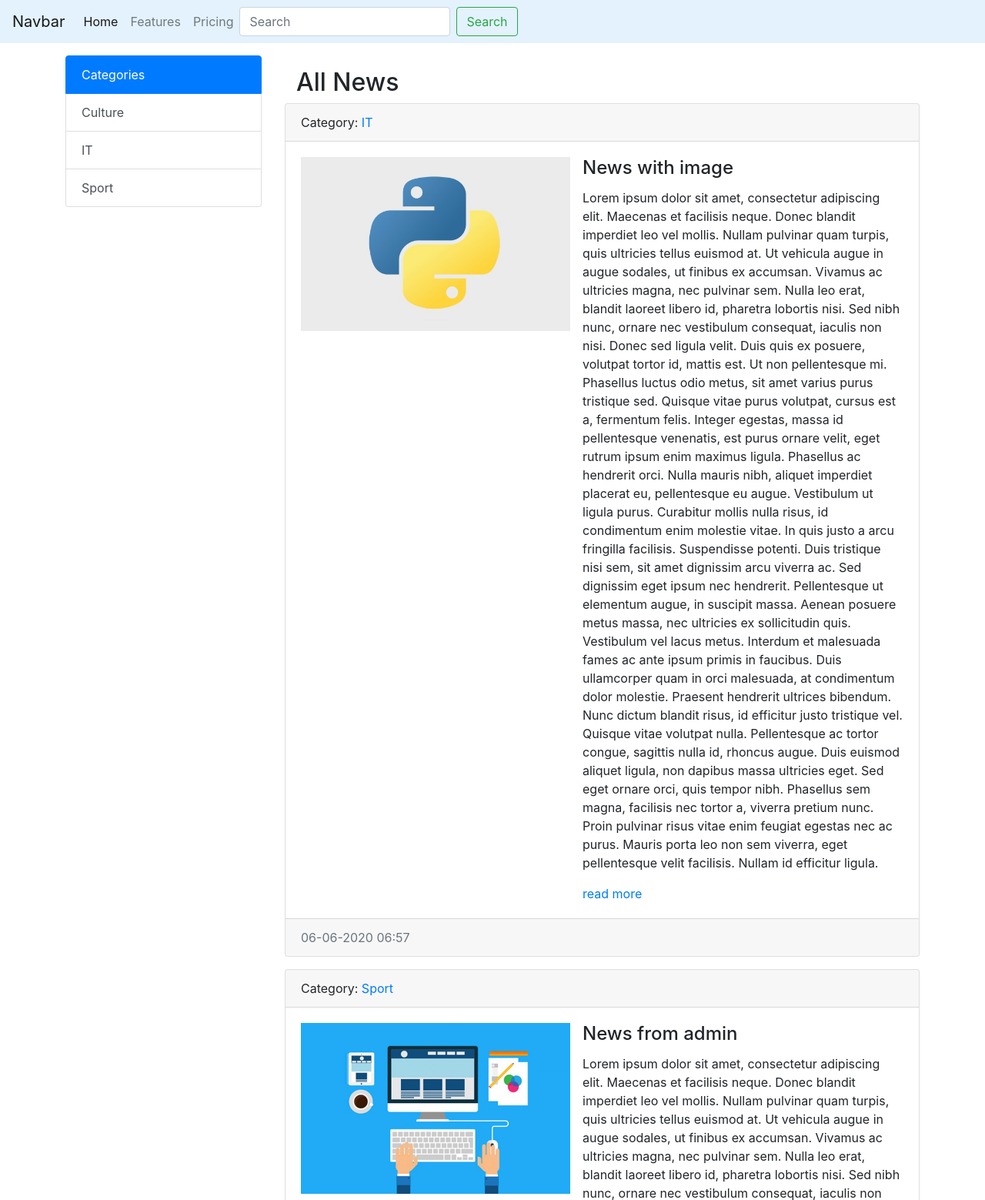
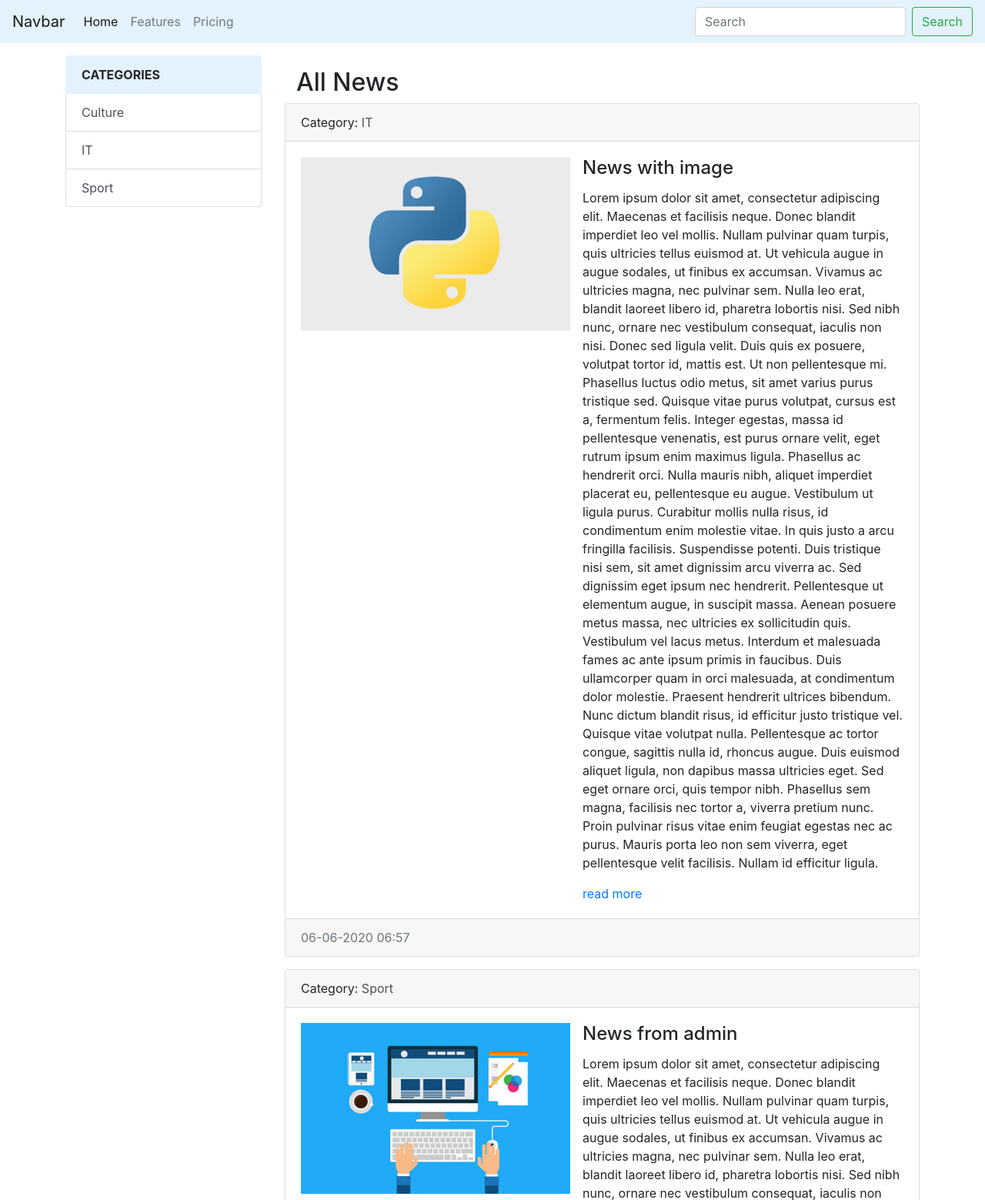
Before and after one commit to semen-ksv/Learning_Django_blog, a Django app: page / in a window 1280 px wide. Shown: the top 1559 px of the page at 77% size. Run offline with Django 3.2, Linux system fonts and the light colour scheme; data comes from the database, SQL or seed files in the repository; some libraries are stand-ins or nearby versions.

Commit message:
add tags for categories_sidebar

```diff
--- a/news/templates/news/include/article.html
+++ b/news/templates/news/include/article.html
@@ -1,7 +1,7 @@
 <div class="card mb-3">
     <div class="card-header">
         {% if article.category %}
-            Category: <a href="{% url 'category' article.category.pk %}">{{ article.category }}</a>
+            Category: <a href="{% url 'category' article.category.pk %}" class="list-group-item-action">{{ article.category }}</a>
         {% endif %}
     </div>
     <div class="card-body">
--- /dev/null
+++ b/news/templates/news/include/categories_sidebar.html
@@ -0,0 +1,13 @@
+
+{% load news_tags %}
+{# tag позволяет вывести напрямую get_all_categories со всеми категориями без привязки к основной страничке#}
+<div class="list-group">
+    <a href="#" class="list-group-item list-group-item-action active" style="color: #212529; background-color: #e3f2fd; border-color: #e3f2fd; font-weight: bold; text-transform: uppercase">
+        Categories
+    </a>
+    {% get_all_categories as categories %}
+    {% for category in categories %}
+        <a href="{% url 'category' category.pk %} "
+           class="list-group-item list-group-item-action">{{ category.category_title }}</a>
+    {% endfor %}
+</div>
--- a/news/templates/news/index_news.html
+++ b/news/templates/news/index_news.html
@@ -9,15 +9,7 @@
 {% block sidebar %}
 
     <div class="col-md-3">
-        <div class="list-group">
-            <a href="#" class="list-group-item list-group-item-action active">
-                Categories
-            </a>
-            {% for category in categories %}
-                <a href="{% url 'category' category.pk %}"
-                   class="list-group-item list-group-item-action">{{ category.category_title }}</a>
-            {% endfor %}
-        </div>
+        {% include 'news/include/categories_sidebar.html' %}
     </div>
 
 {% endblock %}
--- /dev/null
+++ b/news/templatetags/news_tags.py
@@ -0,0 +1,9 @@
+from django import template
+from news.models import Category
+
+
+register = template.Library()
+# позволяет получить все категории напрямую без дублирования в views
+@register.simple_tag
+def get_all_categories():
+    return Category.objects.all()
--- a/news/views.py
+++ b/news/views.py
@@ -9,20 +9,18 @@ def index(request):
     news = News.objects.all()
     # news = News.objects.order_by('-created')
     default_img = 'media/photos/Article.jpg'
-    categories = Category.objects.all()
+    # categories = Category.objects.all()
     return render(request, 'news/index_news.html', {'news': news,
                                                     'title': 'All News',
                                                     'article_img': default_img,
-                                                    'categories': categories
                                                     })
 
 
 def get_category(request, category_id):
     # подбор новостей по категориям с бокового меню
     news = News.objects.filter(category_id=category_id)
-    categories = Category.objects.all()
+    # categories = Category.objects.all()
     category = Category.objects.get(pk=category_id)
     return render(request, 'news/category.html', {'news': news,
                                                   'category': category,
-                                                  'categories': categories,
                                                   })
--- a/templates/base.html
+++ b/templates/base.html
@@ -24,6 +24,7 @@
         <span class="navbar-toggler-icon"></span>
     </button>
     <div class="collapse navbar-collapse" id="navbarNavDropdown">
+        <div>
         <ul class="navbar-nav">
             <li class="nav-item active">
                 <a class="nav-link" href="{% url 'home' %}">Home <span class="sr-only">(current)</span></a>
@@ -35,12 +36,13 @@
                 <a class="nav-link" href="#">Pricing</a>
             </li>
         </ul>
-
-        <form class="form-inline my-2 my-lg-0">
-            <input class="form-control mr-sm-2" type="search" placeholder="Search" aria-label="Search">
-            <button class="btn btn-outline-success my-2 my-sm-0" type="submit">Search</button>
-        </form>
-
+        </div>
+        <div style="margin-left: auto;">
+            <form class="form-inline my-2 my-lg-0">
+                <input class="form-control mr-sm-2" type="search" placeholder="Search" aria-label="Search">
+                <button class="btn btn-outline-success my-2 my-sm-0" type="submit">Search</button>
+            </form>
+        </div>
     </div>
 
 </nav>
```
Also changed, not shown: news/templates/news/category.html (+1 -9 lines), news/templatetags/__init__.py (added).
